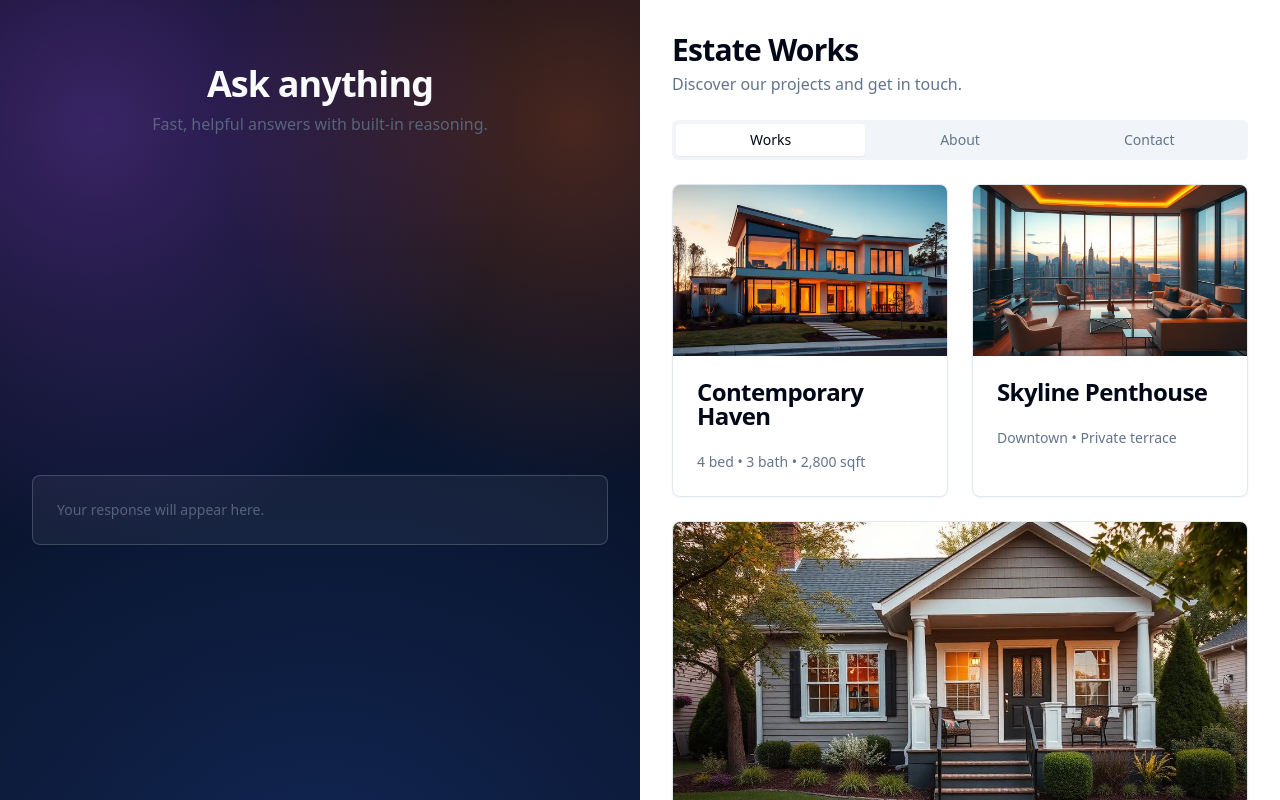
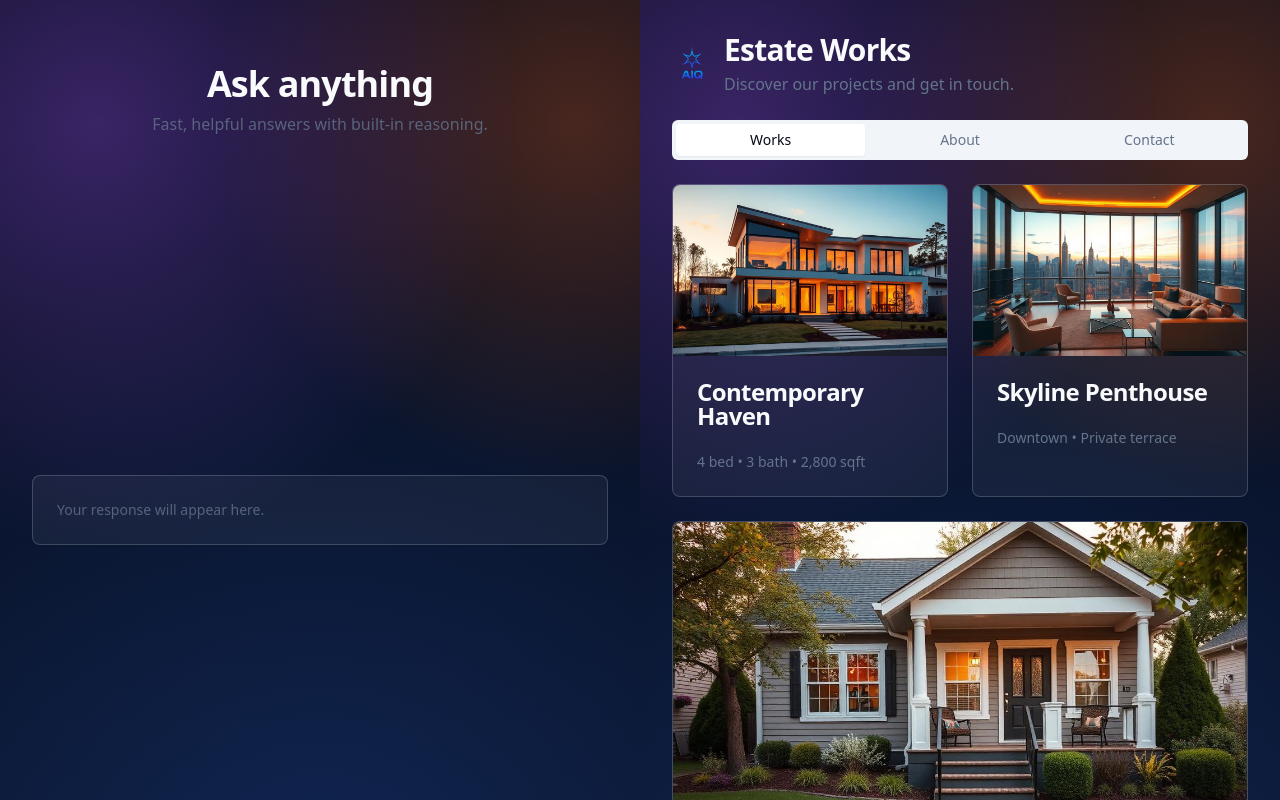
Before and after one commit to Adelphos-tech/chat-estate-fusion, a React (Vite) app: page / in a window 1280 px wide. Shown: the top 800 px of the page. Built offline with nearby package versions, Linux system fonts and the light colour scheme.

Commit message:
Apply company logo and styles
Use the provided image as the company logo. Apply the dark gradient background, colors, and ambient gradient styles to the website section.

```diff
--- a/src/components/realestate/RealEstatePanel.tsx
+++ b/src/components/realestate/RealEstatePanel.tsx
@@ -9,11 +9,16 @@ import property3 from "@/assets/property-3.jpg";
 
 const RealEstatePanel = () => {
   return (
-    <section className="h-full min-h-[70vh] p-8 bg-background">
+    <section className="relative h-full min-h-[70vh] p-8 ambient-spotlights text-primary-foreground">
       <div className="max-w-3xl mx-auto">
         <header className="mb-6">
-          <h2 className="text-2xl md:text-3xl font-semibold tracking-tight">Estate Works</h2>
-          <p className="text-muted-foreground mt-1">Discover our projects and get in touch.</p>
+          <div className="flex items-center gap-3">
+            <img src="/lovable-uploads/76993f42-5917-431a-ac88-09bd32a08b1b.png" alt="AIQ real estate company logo" className="h-8 w-8 md:h-10 md:w-10" loading="lazy" />
+            <div>
+              <h2 className="text-2xl md:text-3xl font-semibold tracking-tight">Estate Works</h2>
+              <p className="text-muted-foreground mt-1">Discover our projects and get in touch.</p>
+            </div>
+          </div>
         </header>
 
         <Tabs defaultValue="works" className="w-full">
@@ -25,7 +30,7 @@ const RealEstatePanel = () => {
 
           <TabsContent value="works" className="mt-6">
             <div className="grid md:grid-cols-2 gap-6">
-              <Card className="overflow-hidden">
+              <Card className="overflow-hidden bg-background/5 border-border/20 text-primary-foreground">
                 <img src={property1} alt="Modern glass-front home exterior, golden hour" loading="lazy" />
                 <CardHeader>
                   <CardTitle>Contemporary Haven</CardTitle>
@@ -34,7 +39,7 @@ const RealEstatePanel = () => {
                   <p className="text-sm text-muted-foreground">4 bed • 3 bath • 2,800 sqft</p>
                 </CardContent>
               </Card>
-              <Card className="overflow-hidden">
+              <Card className="overflow-hidden bg-background/5 border-border/20 text-primary-foreground">
                 <img src={property2} alt="Luxury penthouse living room with city skyline view" loading="lazy" />
                 <CardHeader>
                   <CardTitle>Skyline Penthouse</CardTitle>
@@ -43,7 +48,7 @@ const RealEstatePanel = () => {
                   <p className="text-sm text-muted-foreground">Downtown • Private terrace</p>
                 </CardContent>
               </Card>
-              <Card className="overflow-hidden md:col-span-2">
+              <Card className="overflow-hidden md:col-span-2 bg-background/5 border-border/20 text-primary-foreground">
                 <img src={property3} alt="Charming suburban home with manicured lawn" loading="lazy" />
                 <CardHeader>
                   <CardTitle>Suburban Retreat</CardTitle>
@@ -56,7 +61,7 @@ const RealEstatePanel = () => {
           </TabsContent>
 
           <TabsContent value="about" className="mt-6">
-            <Card>
+            <Card className="bg-background/5 border-border/20 text-primary-foreground">
               <CardHeader>
                 <CardTitle>About Our Studio</CardTitle>
               </CardHeader>
@@ -75,7 +80,7 @@ const RealEstatePanel = () => {
           </TabsContent>
 
           <TabsContent value="contact" className="mt-6">
-            <Card>
+            <Card className="bg-background/5 border-border/20 text-primary-foreground">
               <CardHeader>
                 <CardTitle>Contact</CardTitle>
               </CardHeader>
```
Also changed, not shown: public/lovable-uploads/76993f42-5917-431a-ac88-09bd32a08b1b.png (added).
